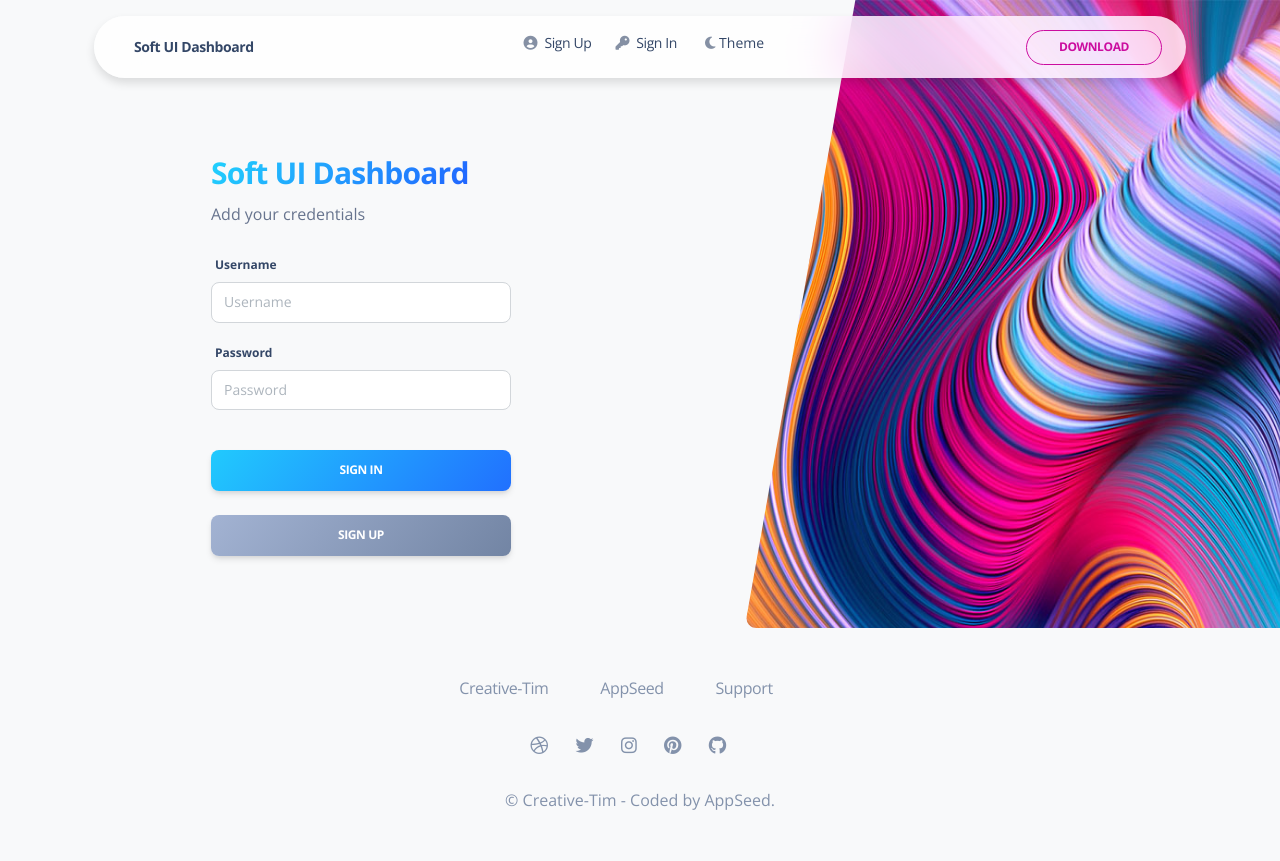
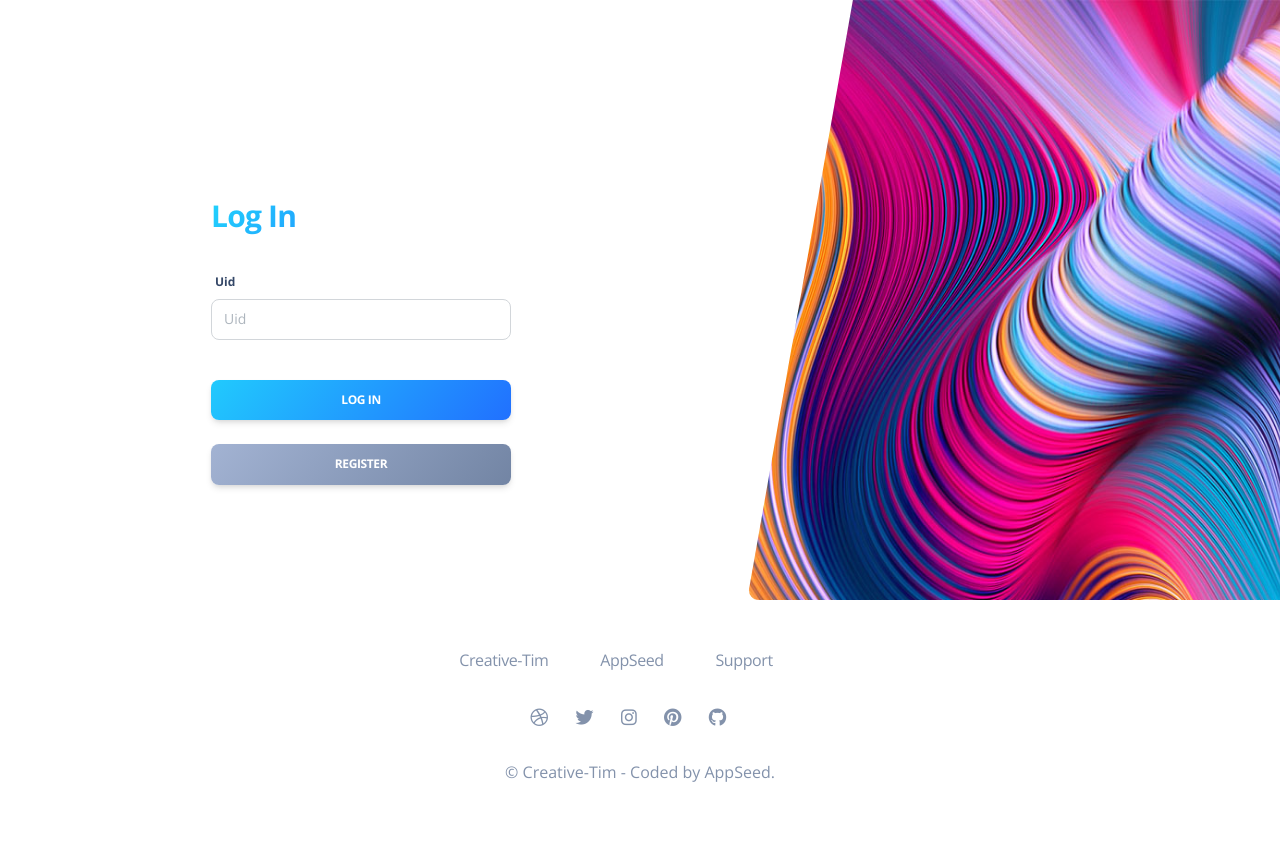
Before and after one commit to Maintenance-Lab/Leeny, a Flask app: page /login in a window 1280 px wide. After the commit the page ends 782 px from the top, so only its background shows below. Run offline with Flask 3, Linux system fonts and the light colour scheme; parts of the project's set-up code (start-up, migrations or seed data) failed here and were passed over; some libraries are stand-ins or nearby versions.

Commit message:
Users database aangepast en /register toegevoegd

```diff
--- a/app/apps/api/forms.py
+++ b/app/apps/api/forms.py
@@ -12,4 +12,4 @@ ModelForm = model_form_factory(Form)
 class UsersForm(ModelForm):
     class Meta:
         model = Users
-        exclude = ['password', 'oauth_github', 'api_token', 'api_token_ts']
+        exclude = ['oauth_github', 'api_token', 'api_token_ts']
--- a/app/apps/authentication/forms.py
+++ b/app/apps/authentication/forms.py
@@ -11,21 +11,24 @@ from wtforms.validators import Email, DataRequired
 
 
 class LoginForm(FlaskForm):
-    username = StringField('Username',
-                         id='username_login',
+    uid_1 = StringField('uid_1',
+                         id='uid_1_login',
                          validators=[DataRequired()])
-    password = PasswordField('Password',
-                             id='pwd_login',
-                             validators=[DataRequired()])
 
 
 class CreateAccountForm(FlaskForm):
-    username = StringField('Username',
-                         id='username_create',
+    fullname = StringField('Full name',
+                         id='fullname_create',
                          validators=[DataRequired()])
     email = StringField('Email',
                       id='email_create',
                       validators=[DataRequired(), Email()])
-    password = PasswordField('Password',
-                             id='pwd_create',
-                             validators=[DataRequired()])
+    study = StringField('Study Programme',
+                             id='study_create',
+                             validators=[])
+    faculty = StringField('Faculty',
+                             id='faculty_create',
+                             validators=[])
+    uid_1 = StringField('Card 1',
+                             id='card_create',
+                             validators=[])
--- a/app/apps/authentication/routes.py
+++ b/app/apps/authentication/routes.py
@@ -9,7 +9,7 @@ from datetime import datetime
 from flask_restx import Resource, Api
 
 import flask
-from flask import render_template, redirect, request, url_for, flash
+from flask import render_template, redirect, request, url_for, flash, session
 from flask_login import (
     current_user,
     login_user,
@@ -30,7 +30,7 @@ api = Api(blueprint)
 
 @blueprint.route('/')
 def route_default():
-    return redirect(url_for('authentication_blueprint.login'))
+    return redirect(url_for('webapp_blueprint.start'))
 
 # Login & Registration
 
@@ -49,24 +49,24 @@ def login():
     if flask.request.method == 'POST':
 
         # read form data
-        username = request.form['username']
-        password = request.form['password']
+        uid_1 = request.form['uid_1']
 
-        #return 'Login: ' + username + ' / ' + password
+        #return 'Login: ' + fullname + ' / ' + password
 
         # Locate user
-        user = Users.query.filter_by(username=username).first()
+        user = Users.query.filter_by(uid_1=uid_1).first()
 
         # Check the password
-        if user and verify_pass(password, user.password):
+        # if user and verify_pass(password, user.password):
+        if user:
             login_user(user)
-            flash({'text':'123', 'location': 'index', 'user': username}, 'Timer')
+            flash({'text':'123', 'location': 'index', 'user': uid_1}, 'Timer')
             return redirect(url_for('authentication_blueprint.route_default'))
 
         else:
             # Something (user or pass) is not ok
             return render_template('accounts/login.html',
-                                msg='Wrong user or password',
+                                msg='User not registered',
                                 form=login_form)
 
     return render_template('accounts/login.html',
@@ -76,16 +76,18 @@ def login():
 @blueprint.route('/register', methods=['GET', 'POST'])
 def register():
     create_account_form = CreateAccountForm(request.form)
-    if 'register' in request.form:
 
-        username = request.form['username']
+    if 'step2' in request.form:
+
+        fullname = request.form['fullname']
         email = request.form['email']
 
+
         # Check usename exists
-        user = Users.query.filter_by(username=username).first()
+        user = Users.query.filter_by(fullname=fullname).first()
         if user:
             return render_template('accounts/register.html',
-                                   msg='Username already registered',
+                                   msg='Your account is already registered',
                                    success=False,
                                    form=create_account_form)
 
@@ -93,25 +95,51 @@ def register():
         user = Users.query.filter_by(email=email).first()
         if user:
             return render_template('accounts/register.html',
-                                   msg='Email already registered',
+                                   msg='This email is already registered',
                                    success=False,
                                    form=create_account_form)
 
-        # else we can create the user
-        user = Users(**request.form)
+        session['fullname'] = fullname
+        session['email'] = email
+
+        return render_template('accounts/register.html',
+                               form=create_account_form,
+                               step=2)
+
+    if 'step3' in request.form:
+        study = request.form['study']
+        faculty = request.form['faculty']
+
+        session['study'] = study
+        session['faculty'] = faculty
+        flash({'text':'123'}, 'Login')
+        # Register card scanner activeren
+
+        return render_template('accounts/register.html',
+                               form=create_account_form,
+                               step=3)
+    if 'finalize' in request.form:
+        uid_1 = request.form['uid_1']
+
+        user = Users(
+            fullname =session['fullname'],
+            email = session['email'],
+            study = session['study'],
+            faculty = session['faculty'],
+            uid_1 = uid_1)
+
         db.session.add(user)
         db.session.commit()
 
-        # Delete user from session
         logout_user()
+        [session.pop(key) for key in list(session.keys()) if key != '_flashes']
 
-        return render_template('accounts/register.html',
-                               msg='User created successfully.',
-                               success=True,
-                               form=create_account_form)
+        flash({'category':'success', 'title': 'Account registered!', 'text': 'You can now log in using your card.'}, 'General')
+        return redirect('/start')
+
 
     else:
-        return render_template('accounts/register.html', form=create_account_form)
+        return render_template('accounts/register.html', form=create_account_form, step=1, session=session)
 
 @api.route('/login/jwt/', methods=['POST'])
 class JWTLogin(Resource):
@@ -124,13 +152,14 @@ class JWTLogin(Resource):
 
             if not data:
                 return {
-                           'message': 'username or password is missing',
+                           'message': 'fullname or password is missing',
                            "data": None,
                            'success': False
                        }, 400
             # validate input
-            user = Users.query.filter_by(username=data.get('username')).first()
-            if user and verify_pass(data.get('password'), user.password):
+            user = Users.query.filter_by(fullname=data.get('fullname')).first()
+            # if user and verify_pass(data.get('password'), user.password):
+            if user:
                 try:
 
                     # Empty or null Token
@@ -152,7 +181,7 @@ class JWTLogin(Resource):
                                "message": str(e)
                            }, 500
             return {
-                       'message': 'username or password is wrong',
+                       'message': 'fullname or password is wrong',
                        'success': False
                    }, 403
         except Exception as e:
--- a/app/apps/templates/accounts/login.html
+++ b/app/apps/templates/accounts/login.html
@@ -7,15 +7,6 @@
 
 {% block content %}
 
-  <div class="container position-sticky z-index-sticky top-0">
-    <div class="row">
-      <div class="col-12">
-
-        {% include "includes/navigation-fullscreen.html" %}
-
-      </div>
-    </div>
-  </div>
 
   <main class="main-content  mt-0">
     <section>
@@ -26,15 +17,8 @@
               <div class="card card-plain mt-8">
                 <div class="card-header pb-0 text-left bg-transparent">
                   <h3 class="font-weight-bolder text-info text-gradient">
-                    Soft UI Dashboard
+                    Log In
                   </h3>
-                  <p class="mb-0">
-                    {% if msg %}
-                      <span class="text-danger">{{ msg | safe }}</span>
-                    {% else %}
-                      Add your credentials
-                    {% endif %}
-                  </p>
                 </div>
                 <div class="card-body">
 
@@ -42,22 +26,17 @@
 
                     {{ form.hidden_tag() }}
 
-                    <label>Username</label>
+                    <label>Uid</label>
                     <div class="mb-3">
-                      {{ form.username(placeholder="Username", class="form-control") }}
-                    </div>
-
-                    <label>Password</label>
-                    <div class="mb-3">
-                      {{ form.password(placeholder="Password", class="form-control", type="password") }}
+                      {{ form.uid_1(placeholder="Uid", class="form-control") }}
                     </div>
 
                     <div class="text-center">
-                      <button type="submit" name="login" class="btn bg-gradient-info w-100 mt-4 mb-0">Sign IN</button>
+                      <button type="submit" name="login" class="btn bg-gradient-info w-100 mt-4 mb-0">Log In</button>
                     </div>
 
                     <div class="text-center">
-                      <a href="{{ url_for('authentication_blueprint.register') }}" class="btn bg-gradient-secondary w-100 mt-4 mb-0">Sign UP</a>
+                      <a href="{{ url_for('authentication_blueprint.register') }}" class="btn bg-gradient-secondary w-100 mt-4 mb-0">Register</a>
                     </div>
 
                   </form>
@@ -117,13 +96,13 @@ document.getElementsByTagName('form')[0].onsubmit = (e) => {
   e.preventDefault();
 
   const formData = new FormData(e.target)
-  const username = formData.get('username');
+  const fullname = formData.get('fullname');
   const password = formData.get('password');
 
   fetch('/login/jwt/',{
       method: 'POST',
       body: JSON.stringify({
-          username: username,
+          fullname: fullname,
           password: password
       }),
       headers: {
--- a/app/apps/templates/app/profile.html
+++ b/app/apps/templates/app/profile.html
@@ -22,7 +22,7 @@
           <div class="col-auto my-auto">
             <div class="h-100">
               <h5 class="mb-1">
-                {{ current_user.username }}
+                {{ current_user.fullname }}
               </h5>
               <p class="mb-0 font-weight-bold text-sm">
 
--- a/app/apps/templates/app/start.html
+++ b/app/apps/templates/app/start.html
@@ -18,8 +18,8 @@
             <hr class="mx-7 my-3">
             <form class="mx-7 mt-4 mb-3" method="POST"><input type="submit" value="Log In" class="btn btn-dark w-100 h-100"></form>
 
-            <button type="submit" class="btn  btn-light mx-7 mb-2">Register</button>
-            <a type="submit" class="mx-2 small">I forgot my card</a>
+            <a type="submit" class="btn  btn-light mx-7 mb-2" href="/register">Register</a>
+            <a type="submit" class="mt-3 small">I forgot my card</a>
         </div>
 
     </div>
--- a/app/apps/templates/app/users.html
+++ b/app/apps/templates/app/users.html
@@ -36,7 +36,7 @@
                           <img src="{{ config.ASSETS_ROOT }}/img/team-2.jpg" class="avatar avatar-sm me-3" alt="user1">
                         </div>
                         <div class="d-flex flex-column justify-content-center">
-                          <h6 class="mb-0 text-sm">{{ user.username }}</h6>
+                          <h6 class="mb-0 text-sm">{{ user.fullname }}</h6>
                           <p class="text-xs text-secondary mb-0">{{ user.email }}</p>
                         </div>
                       </div>
--- a/app/apps/templates/includes/sweetalerts.html
+++ b/app/apps/templates/includes/sweetalerts.html
@@ -8,7 +8,7 @@
         <script>
         var swal_options = {"title": "Success!",
                             "text": "{{ message.text }}",
-                            "icon": "message.category"
+                            "icon": "{{message.category}}"
 
                             };
         Swal.fire({
@@ -66,8 +66,25 @@
                 });
             </script>
         {% endif %}
+        {% if category == 'General' %}
+        <script>
+            var swal_options = {"title": "{{ message.title }}",
+                                "text": "{{ message.text }}",
+                                "icon": "{{message.category}}"
+                                };
+            Swal.fire({
 
+                    title:swal_options.title,
+                    // success , error , warning ,info
 
+                    text: swal_options.text,
+                    // Custom message flashed from your flask routes
+
+                    icon: swal_options.icon,
+                    // success , error , warning ,info
+            });
+            </script>
+        {% endif %}
 {% endfor %}
 {% endif %}
 {% endwith %}
--- a/app/apps/webapp/routes.py
+++ b/app/apps/webapp/routes.py
@@ -8,7 +8,7 @@ from urllib.parse import urljoin
 import requests
 from apps.config import API_GENERATOR
 from apps.webapp import blueprint
-from flask import current_app, flash, render_template, request
+from flask import current_app, flash, render_template, request, session
 from flask_login import login_required
 from jinja2 import TemplateNotFound
 import http
@@ -26,9 +26,12 @@ def barcode_scanning():
 
 @blueprint.route('/start', methods=["GET", "POST"])
 def start():
+    [session.pop(key) for key in list(session.keys()) if key != '_flashes']
     if request.method == "POST":
         flash({'text':'123'}, 'Login')
+        # Login scanner activeren
     return render_template('app/start.html', API_GENERATOR=len(API_GENERATOR))
+
 
 @blueprint.route('/borrow', methods=["GET","POST"])
 def borrow():
```
Also changed, not shown: app/apps/authentication/models.py (+5 -6 lines), app/apps/authentication/oauth.py (+4 -4 lines), app/apps/templates/accounts/register.html (+72 -43 lines), 2 other files.
